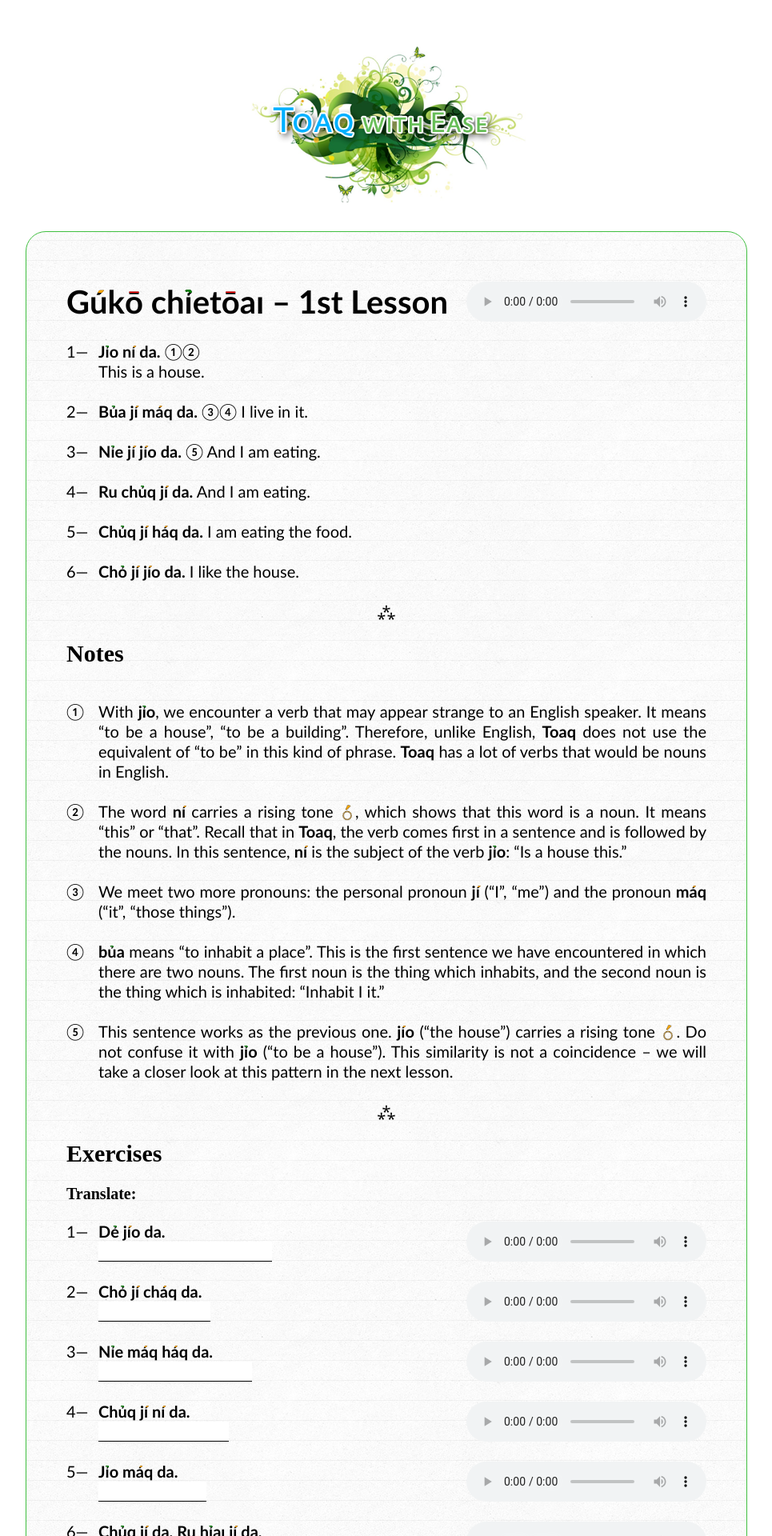
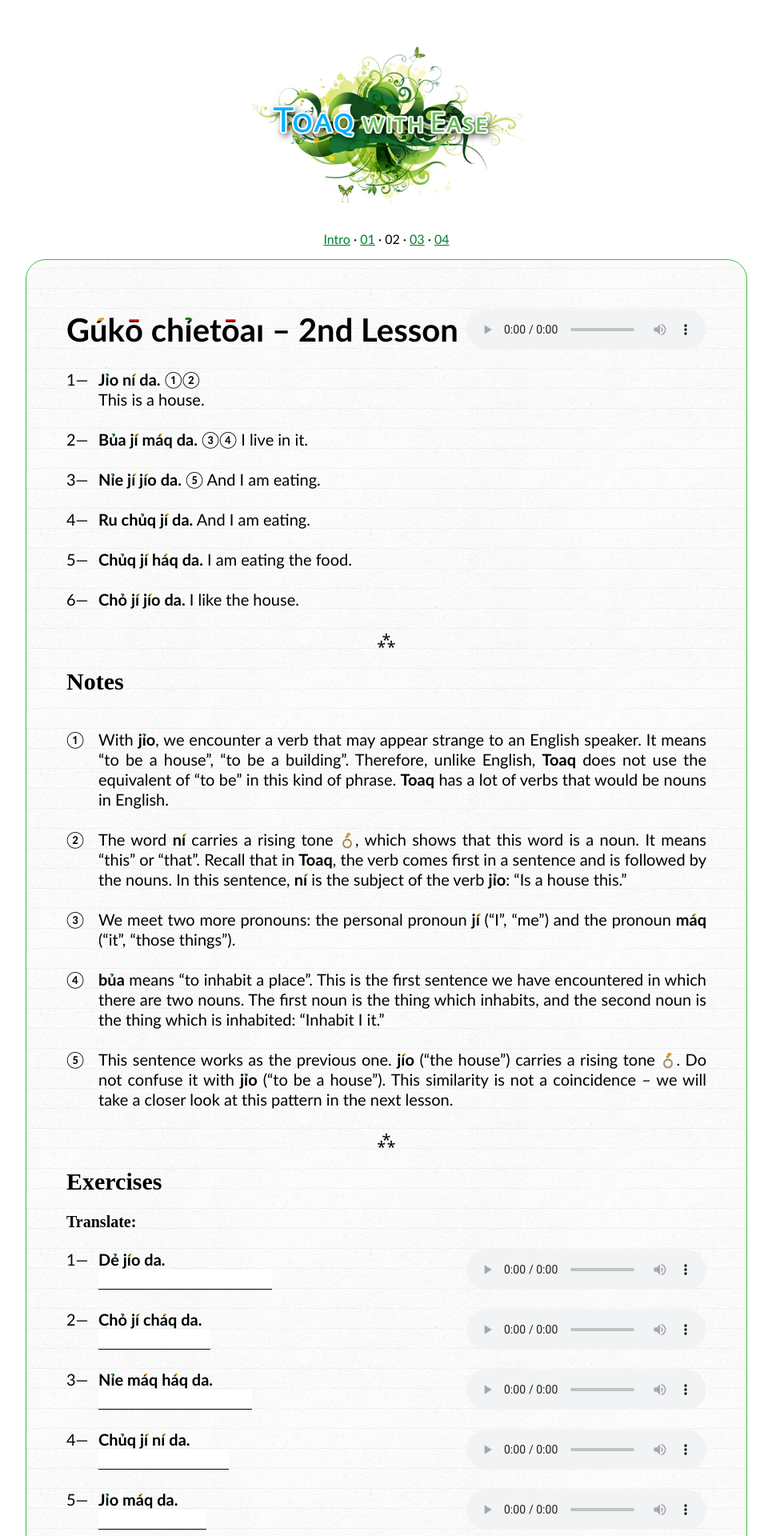
Before and after one commit to toaq/TwE, a Jekyll site: the page built from _lessons/02/index.md, in a window 1280 px wide. Shown: the top 1920 px of the page at 80% size, without its empty margins (157-1122 px from the left). Built offline with Jekyll 4.4.1, drawn with Linux system fonts in a browser that asks for light colours; some web fonts are replaced.

Commit message:
Add overview navigation

```diff
--- a/_layouts/lessons.html
+++ b/_layouts/lessons.html
@@ -20,6 +20,12 @@
     <a class="logo" href="../">
       <img src="../assets/TwE_Logo_small.png" alt="Logo">
     </a>
+    <div class="nav-lessons">
+    {% for lesson in site.lessons %}
+      <a {% if page != lesson %} href="..{{ lesson.url | remove: 'index' }}" {% endif %}>{{ lesson.url | remove: 'index' | remove: '/' | replace: '00', 'Intro' }}</a>
+      {% unless forloop.last %}·{% endunless %}
+    {% endfor %}
+    </div>
     <div class="content">
       <main>
         {{content}}
--- a/_lessons/02/index.md
+++ b/_lessons/02/index.md
@@ -1,7 +1,7 @@
 ---
 title: 'Gúkō chỉetōaı'
 ---
-# **Gúkō chỉetōaı** -- 1st Lesson
+# **Gúkō chỉetōaı** -- 2nd Lesson
 
 <audio id="mainaudio" controls src="lesson.mp3"></audio>
 
--- a/assets/toaqwithease.css
+++ b/assets/toaqwithease.css
@@ -1,4 +1,5 @@
 body {
+  font-family: Calibri, sans-serif;
   font-size: 20px;
 }
 
@@ -7,7 +8,6 @@ body {
 }
 
 div.content {
-  font-family: Calibri, sans-serif;
   margin: 0px auto;
   padding: 50px;
   padding-top: 52px;
@@ -60,6 +60,16 @@ a.continue {
 
 a.continue.but-dont {
   background-color: gray;
+}
+
+.nav-lessons {
+  text-align: center;
+  font-size: 16px;
+  margin-bottom: 15px;
+}
+
+.nav-lessons a[href] {
+  color: #00802b;
 }
 
 .spoiler {
@@ -173,7 +183,7 @@ ol li:nth-child(6)::before { content: '⑥'; }
 ol li:nth-child(7)::before { content: '⑦'; }
 ol li:nth-child(8)::before { content: '⑧'; }
 ol li:nth-child(9)::before { content: '⑨'; }
-ol li:nth-child(9)::before { content: '⑩'; }
+ol li:nth-child(10)::before { content: '⑩'; }
 
 li p:first-child {
   margin-top: 0;
```
Lines whose indentation alone changed are shown as unchanged.
